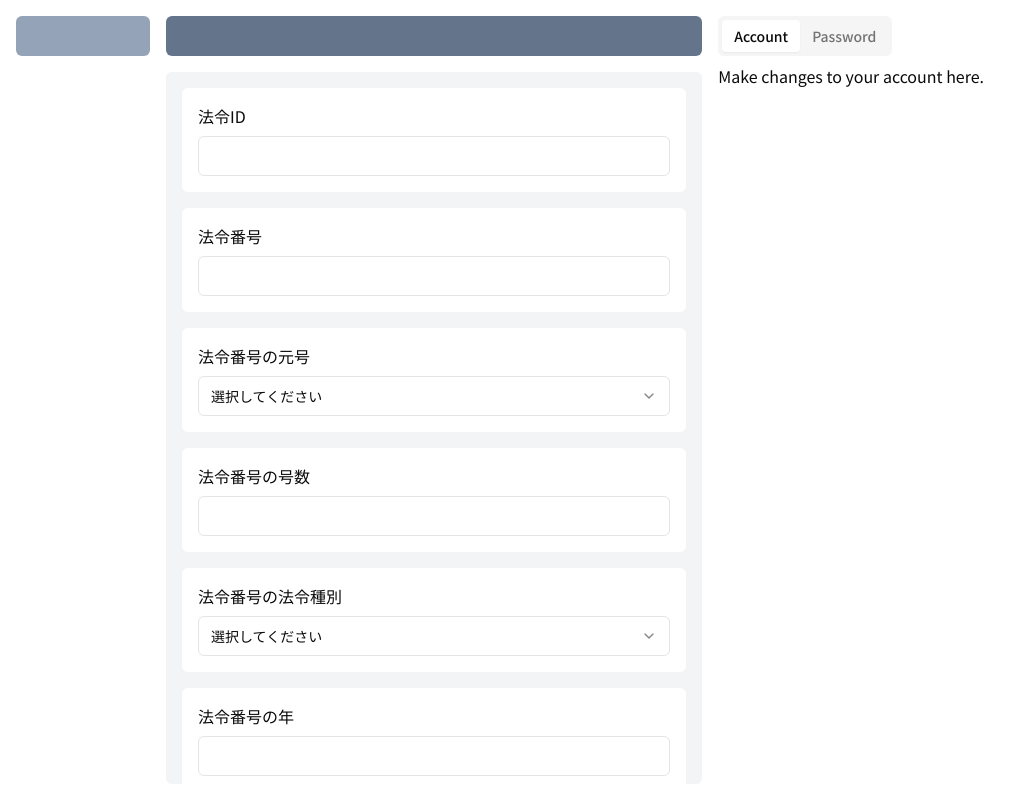
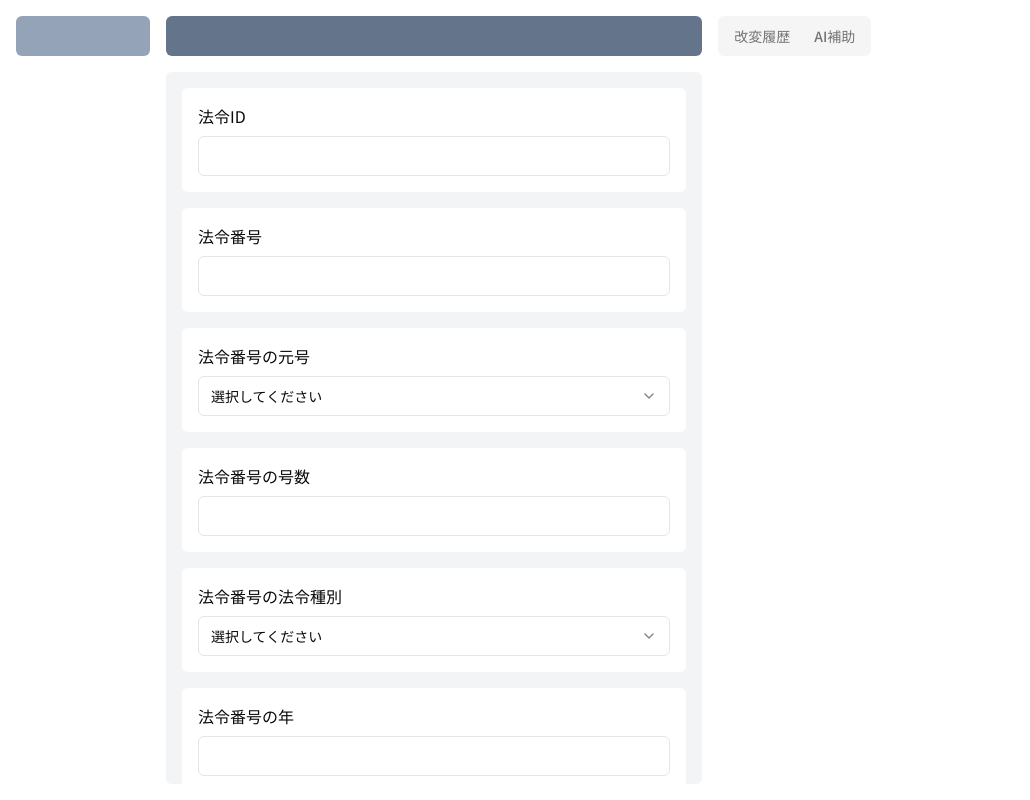
Before and after one commit to yoshi-zen/law-api-hackathon, a Next.js app: page / in a window 1280 px wide. Shown: the whole page, without its empty margins (0-1030 px from the left). Built offline with nearby package versions, Linux system fonts and the light colour scheme.

Commit message:
タブ内のコンポーネント作成

```diff
--- a/src/app/layout.tsx
+++ b/src/app/layout.tsx
@@ -42,13 +42,12 @@ export default function RootLayout({
           <div className="rounded-md py-4">
             <Tabs defaultValue="account" className="w-full">
               <TabsList>
-                <TabsTrigger value="account">Account</TabsTrigger>
-                <TabsTrigger value="password">Password</TabsTrigger>
+                <TabsTrigger value="history">改変履歴</TabsTrigger>
+                <TabsTrigger value="auxiliary">AI補助</TabsTrigger>
               </TabsList>
-              <TabsContent value="account">Make changes to your account here.</TabsContent>
-              <TabsContent value="password">Change your password here.</TabsContent>
+              <TabsContent value="history">Make changes to your account here.</TabsContent>
+              <TabsContent value="auxiliary">Change your password here.</TabsContent>
             </Tabs>
-
           </div>
         </div>
       </body>
```
